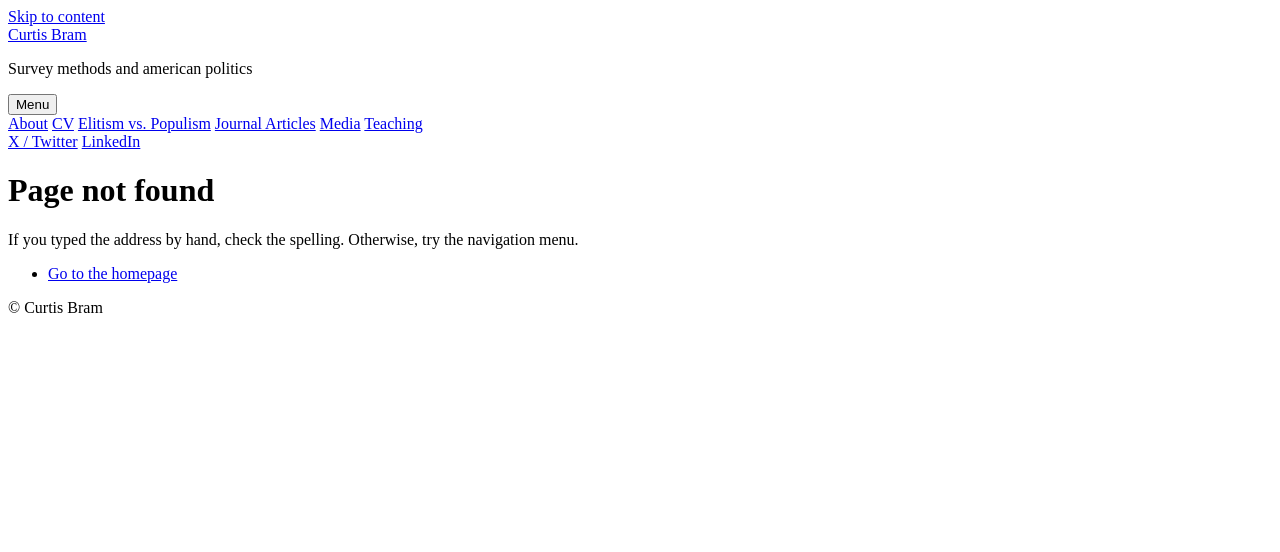
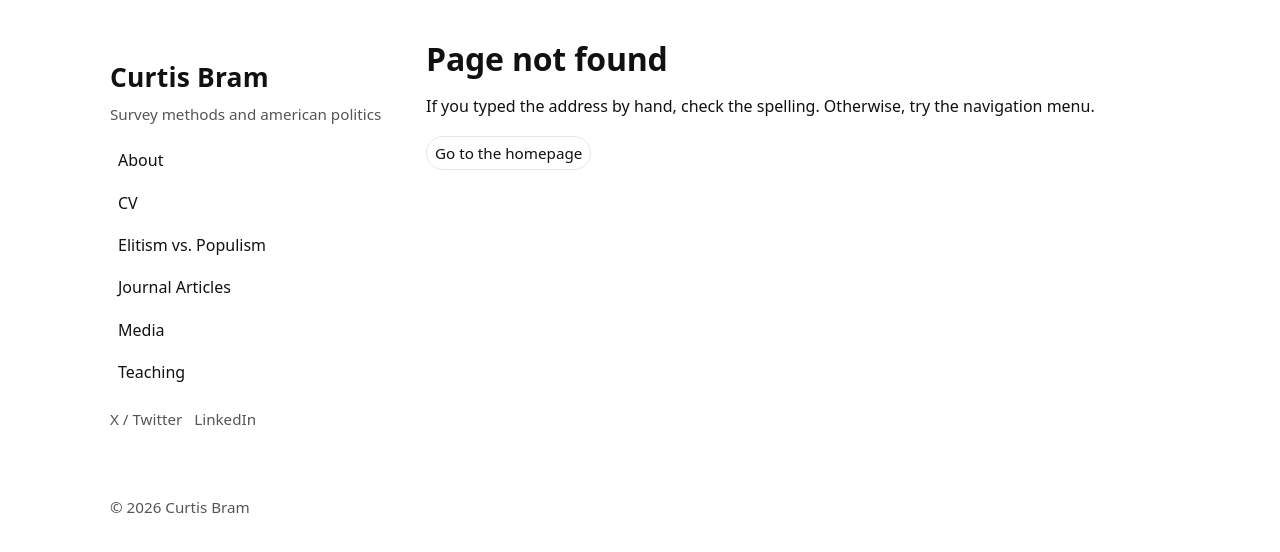
Before and after one commit to curtisgbram/curtisbram-site, a plain HTML site: page 404.html in a window 1280 px wide. Drawn offline with Linux system fonts and the light colour scheme; the site is published under a folder, as on GitHub Pages, so addresses that start at the root find nothing.

Commit message:
Add files via upload

```diff
--- a/404.html
+++ b/404.html
@@ -3,9 +3,23 @@
 <head>
   <meta charset="utf-8">
   <meta name="viewport" content="width=device-width, initial-scale=1">
-  <title>404 | Curtis Bram</title>
+
+  <script>
+    (function () {
+      var host = window.location.hostname || "";
+      if (host.endsWith("github.io")) {
+        var parts = window.location.pathname.split("/").filter(Boolean);
+        if (parts.length > 0) {
+          document.write('<base href="/' + parts[0] + '/">');
+          return;
+        }
+      }
+      document.write('<base href="./">');
+    })();
+  </script>
+<title>404 | Curtis Bram</title>
   <meta name="description" content="Page not found.">
-  <link rel="stylesheet" href="/assets/css/styles.css">
+  <link rel="stylesheet" href="assets/css/styles.css">
 </head>
 <body>
   <a class="skip-link" href="#main">Skip to content</a>
@@ -13,19 +27,19 @@
   <div class="layout">
     <header class="site-header">
       <div class="brand">
-        <a class="site-title" href="/">Curtis Bram</a>
+        <a class="site-title" href="./">Curtis Bram</a>
         <p class="site-tagline">Survey methods and american politics</p>
       </div>
 
       <button class="nav-toggle" aria-expanded="false" aria-controls="site-nav">Menu</button>
 
       <nav id="site-nav" class="site-nav" aria-label="Primary">
-          <a href="/" class="">About</a>
-          <a href="/vitae/" class="">CV</a>
-          <a href="/elitism-vs-populism/" class="">Elitism vs. Populism</a>
-          <a href="/publications/" class="">Journal Articles</a>
-          <a href="/media/" class="">Media</a>
-          <a href="/teaching/" class="">Teaching</a>
+          <a href="./" class="">About</a>
+          <a href="vitae/" class="">CV</a>
+          <a href="elitism-vs-populism/" class="">Elitism vs. Populism</a>
+          <a href="publications/" class="">Journal Articles</a>
+          <a href="media/" class="">Media</a>
+          <a href="teaching/" class="">Teaching</a>
       </nav>
 
       <div class="social" aria-label="Social links">
@@ -38,7 +52,7 @@
       <h1>Page not found</h1>
       <p>If you typed the address by hand, check the spelling. Otherwise, try the navigation menu.</p>
       <ul class="meta-links">
-        <li><a href="/">Go to the homepage</a></li>
+        <li><a href="./">Go to the homepage</a></li>
       </ul>
 
     </main>
@@ -48,6 +62,6 @@
     <p>© <span id="year"></span> Curtis Bram</p>
   </footer>
 
-  <script src="/assets/js/nav.js"></script>
+  <script src="assets/js/nav.js"></script>
 </body>
 </html>
```
Also changed, not shown: index.html (+24 -10 lines).
